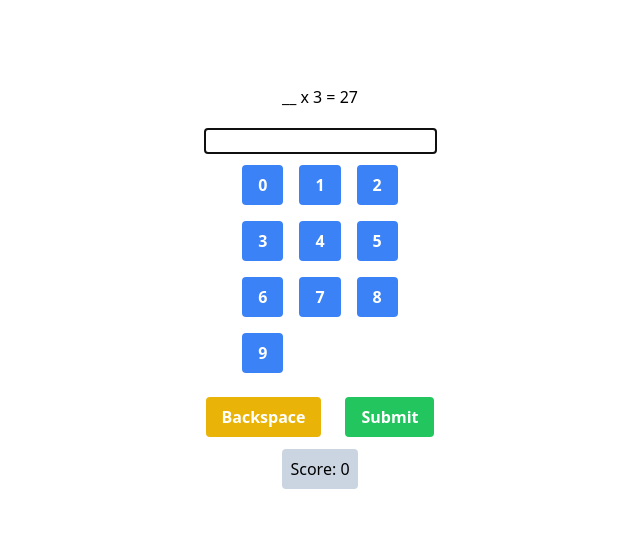
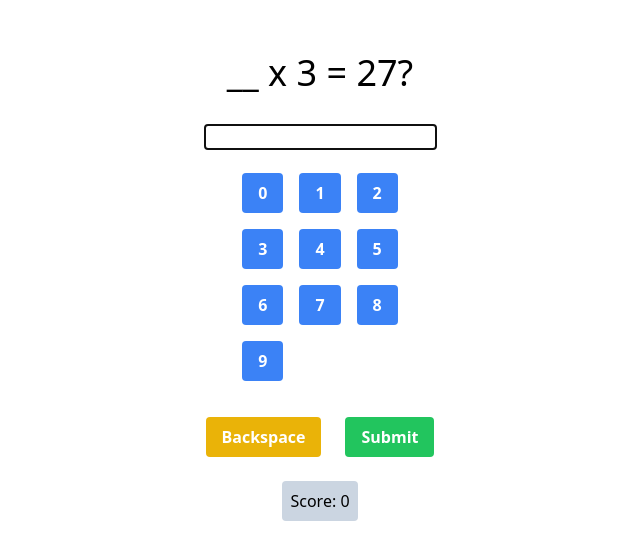
Before and after one commit to andrew-noble/mental-math, a React (Vite) app: page / in a window 1280 px wide. Shown: the part 123-682 px from the top of the page, without its empty margins (320-960 px from the left). Built offline with nearby package versions, Linux system fonts and the light colour scheme.

Commit message:
Refactored feedback messaging

```diff
--- a/src/App.jsx
+++ b/src/App.jsx
@@ -5,8 +5,7 @@ import PromptBar from "./components/PromptBar";
 
 export default function App() {
   const [question, setQuestion] = useState(getQuestion());
-  const [showCorrectMessage, setShowCorrectMessage] = useState(false);
-  const [showIncorrectMessage, setShowIncorrectMessage] = useState(false);
+  const [feedback, setFeedback] = useState(null);
   const [score, setScore] = useState(0);
 
   function checkAnswer(answer) {
@@ -14,36 +13,28 @@ export default function App() {
 
     if (answer === question.expectedAnswer) {
       setScore((prev) => prev + 1);
-      setShowCorrectMessage(true);
-      //setTimeout(() => setShowCorrectMessage(false), 1500); //recorded for posterity, now using non-hardcoded onAnimationEnd event to unmount
+      setFeedback({ type: "correct", message: "Correct! 🎉", color: "green" });
     } else {
-      console.log("incorrect");
-      setShowIncorrectMessage(true);
+      setFeedback({ type: "incorrect", message: "Incorrect 😥", color: "red" });
     }
     //reset question
     setQuestion(getQuestion());
   }
 
-  function hideMessages() {
-    setShowCorrectMessage(false);
-    setShowIncorrectMessage(false);
-  }
+  return (
+    <div className="flex flex-col items-center justify-center h-screen p-5">
+      {feedback ? (
+        <div
+          className={`text-lg animate-floatUp rounded p-2 bg-${feedback.color}-400`}
+          onAnimationEnd={() => setFeedback(null)}
+        >
+          <p>{feedback.message}</p>
+        </div>
+      ) : null}
 
-  return (
-    <div className="flex flex-col items-center justify-center h-screen">
-      {showCorrectMessage ? (
-        <p className="text-lg animate-floatUp" onAnimationEnd={hideMessages}>
-          Correct! 🎉
-        </p>
-      ) : null}
-      {showIncorrectMessage ? (
-        <p className="text-lg animate-floatUp" onAnimationEnd={hideMessages}>
-          Incorrect 😥
-        </p>
-      ) : null}
       <PromptBar prompt={question.prompt} />
       <EntryArea checkAnswer={checkAnswer} />
-      <div className="bg-slate-300 text-black p-2 rounded">
+      <div className="bg-slate-300 text-black p-2 rounded my-3">
         <h3>Score: {score}</h3>
       </div>
     </div>
--- a/src/components/NumberPad.jsx
+++ b/src/components/NumberPad.jsx
@@ -5,7 +5,7 @@ export default function NumberPad({
 }) {
   return (
     <>
-      <div className="p-3 grid grid-cols-3 gap-4 w-max">
+      <div className="p-3 grid grid-cols-3 gap-4 w-max my-3">
         {Array.from({ length: 10 }, (_, i) => (
           <button
             key={i}
@@ -16,7 +16,7 @@ export default function NumberPad({
           </button>
         ))}
       </div>
-      <div>
+      <div className="flex">
         <button
           className="bg-yellow-500 text-white font-bold py-2 px-4 rounded hover:bg-yellow-600 m-3"
           onClick={handleBackspace}
--- a/src/components/PromptBar.jsx
+++ b/src/components/PromptBar.jsx
@@ -1,3 +1,3 @@
 export default function PromptBar({ prompt }) {
-  return <h1 className="p-5">{prompt}</h1>;
+  return <h1 className="text-4xl p-5 my-3">{prompt}</h1>;
 }
--- a/src/services/getQuestion.js
+++ b/src/services/getQuestion.js
@@ -10,15 +10,15 @@ export default function getQuestion() {
 
   switch (formatRandomizer) {
     case 0:
-      prompt = `__ x ${q.operand2} = ${q.result}`;
+      prompt = `__ x ${q.operand2} = ${q.result}?`;
       expectedAnswer = q.operand1;
       break;
     case 1:
-      prompt = `__ x ${q.operand1} = ${q.result}`;
+      prompt = `__ x ${q.operand1} = ${q.result}?`;
       expectedAnswer = q.operand2;
       break;
     case 2:
-      prompt = `${q.operand1} x ${q.operand2} = __`;
+      prompt = `${q.operand1} x ${q.operand2} = __?`;
       expectedAnswer = q.result;
       break;
   }
```
